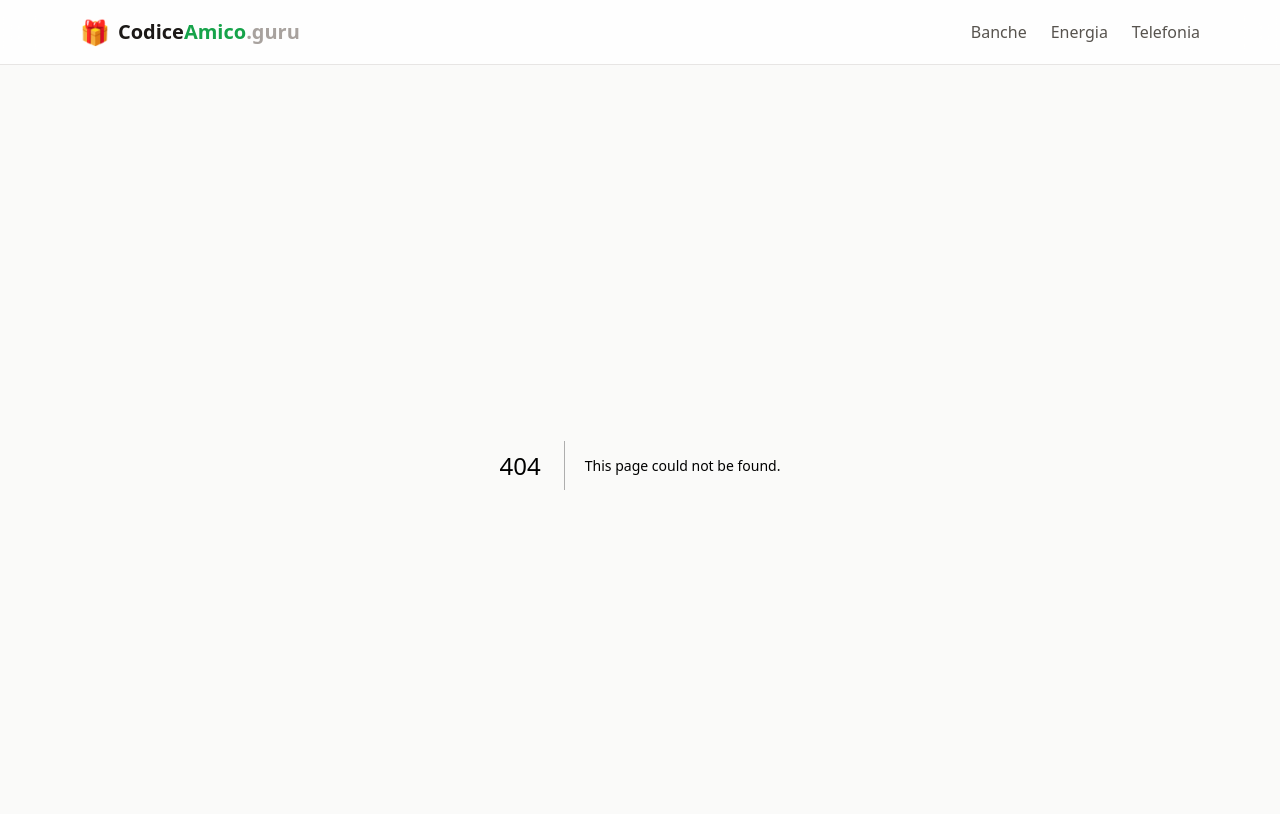
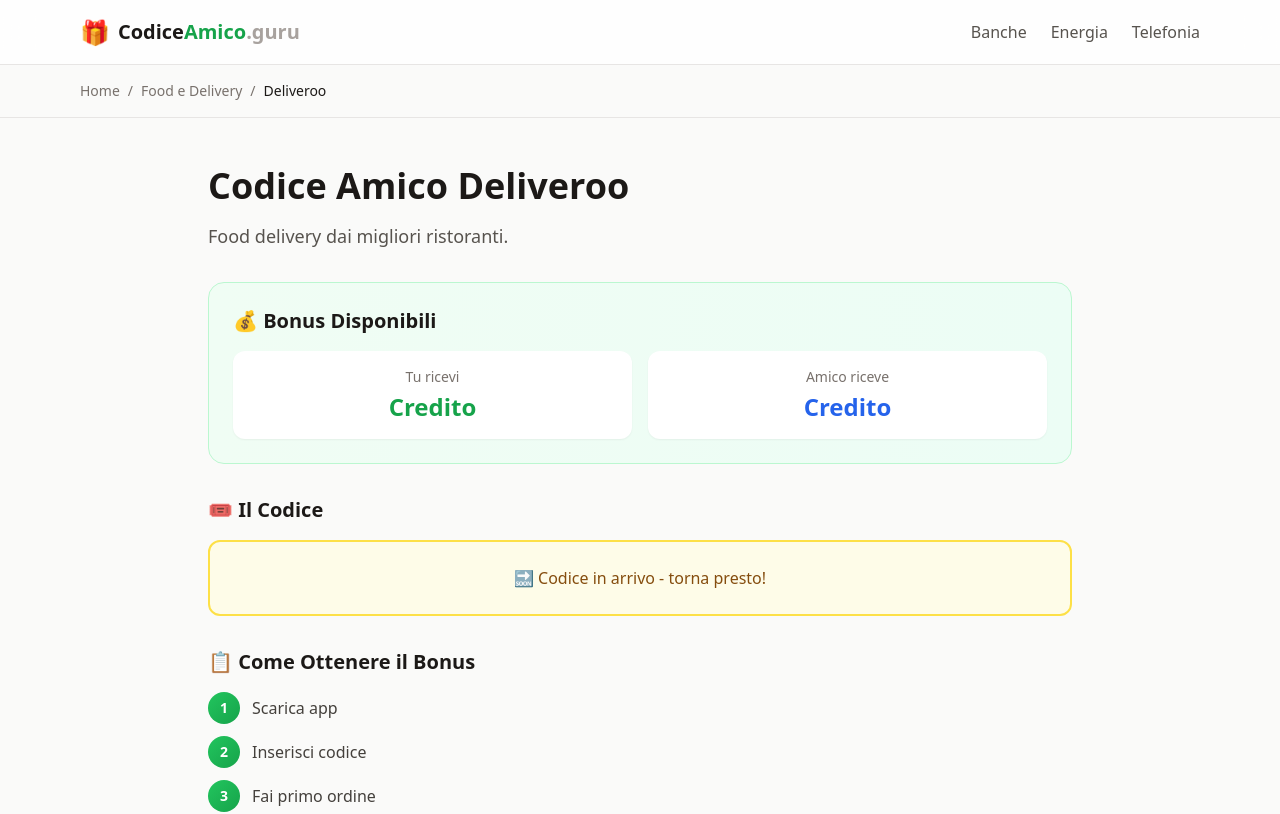
Before and after one commit to Catholically/codiceamico-guru, a Next.js app: page /codice-amico-deliveroo/ in a window 1280 px wide. Before the commit this address had no page. Shown: the top 814 px of the page. Built offline with nearby package versions, Linux system fonts and the light colour scheme.

Commit message:
Add code detail page

```diff
--- /dev/null
+++ b/src/app/[codeSlug]/page.tsx
@@ -0,0 +1,83 @@
+import { referralCodes, getCodeBySlug, categories } from '@/data/codes';
+import { notFound } from 'next/navigation';
+
+export function generateStaticParams() {
+  return referralCodes.filter(c => c.active).map((code) => ({ codeSlug: code.slug }));
+}
+
+export default function CodePage({ params }: { params: { codeSlug: string } }) {
+  const code = getCodeBySlug(params.codeSlug);
+  if (!code) notFound();
+
+  const category = categories.find(c => c.id === code.category);
+
+  return (
+    <>
+      <section className="bg-stone-50 border-b border-stone-200 py-4">
+        <div className="max-w-6xl mx-auto px-4">
+          <nav className="flex items-center gap-2 text-sm text-stone-500">
+            <a href="/" className="hover:text-green-600">Home</a>
+            <span>/</span>
+            {category && <><a href={`/categoria/${category.slug}/`} className="hover:text-green-600">{category.name}</a><span>/</span></>}
+            <span className="text-stone-900 font-medium">{code.name}</span>
+          </nav>
+        </div>
+      </section>
+
+      <article className="py-12">
+        <div className="max-w-4xl mx-auto px-4">
+          <header className="mb-8">
+            {code.featured && <span className="badge-yellow mb-4">⭐ Popolare</span>}
+            <h1 className="text-3xl sm:text-4xl font-bold text-stone-900 mb-4">Codice Amico {code.name}</h1>
+            <p className="text-lg text-stone-600">{code.description}</p>
+          </header>
+
+          <div className="bg-gradient-to-r from-green-50 to-emerald-50 rounded-2xl p-6 mb-8 border border-green-200">
+            <h2 className="text-xl font-bold text-stone-900 mb-4">💰 Bonus Disponibili</h2>
+            <div className="grid grid-cols-2 gap-4">
+              <div className="bg-white rounded-xl p-4 text-center shadow-sm">
+                <div className="text-sm text-stone-500 mb-1">Tu ricevi</div>
+                <div className="text-2xl font-bold text-green-600">{code.bonusInviter}</div>
+              </div>
+              <div className="bg-white rounded-xl p-4 text-center shadow-sm">
+                <div className="text-sm text-stone-500 mb-1">Amico riceve</div>
+                <div className="text-2xl font-bold text-blue-600">{code.bonusInvited}</div>
+              </div>
+            </div>
+          </div>
+
+          <div className="mb-8">
+            <h2 className="text-xl font-bold text-stone-900 mb-4">🎟️ Il Codice</h2>
+            {code.code === 'DA_INSERIRE' ? (
+              <div className="bg-yellow-50 border-2 border-yellow-300 rounded-xl p-6 text-center">
+                <p className="text-yellow-800 font-medium">🔜 Codice in arrivo - torna presto!</p>
+              </div>
+            ) : (
+              <div className="space-y-4">
+                <div className="code-box">{code.code}</div>
+                {code.link && <a href={code.link} target="_blank" rel="noopener noreferrer" className="btn-primary w-full justify-center">Vai al sito {code.name} →</a>}
+              </div>
+            )}
+          </div>
+
+          <div className="mb-8">
+            <h2 className="text-xl font-bold text-stone-900 mb-4">📋 Come Ottenere il Bonus</h2>
+            <ol className="space-y-3">
+              {code.howTo.map((step, index) => (
+                <li key={index} className="flex items-start gap-3">
+                  <span className="flex-shrink-0 w-8 h-8 guru-gradient rounded-full flex items-center justify-center text-white font-bold text-sm">{index + 1}</span>
+                  <span className="text-stone-700 pt-1">{step}</span>
+                </li>
+              ))}
+            </ol>
+          </div>
+
+          <div className="bg-stone-50 rounded-xl p-6">
+            <h2 className="text-lg font-bold text-stone-900 mb-2">📜 Termini e Condizioni</h2>
+            <p className="text-stone-600 text-sm">{code.terms}</p>
+          </div>
+        </div>
+      </article>
+    </>
+  );
+}
```
